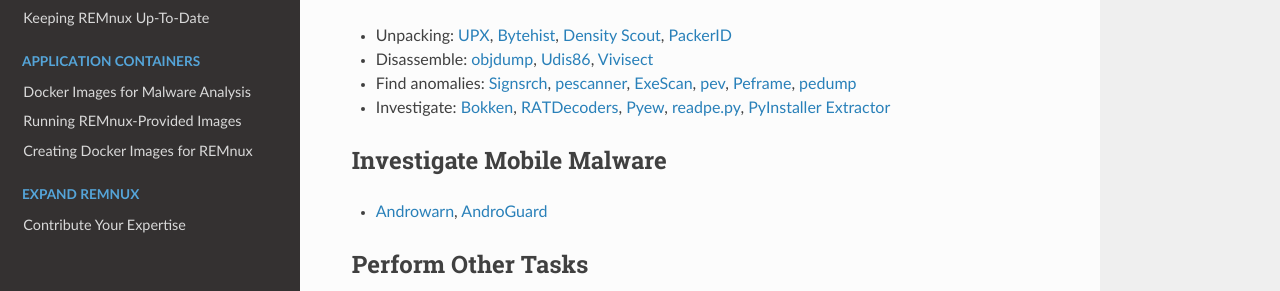
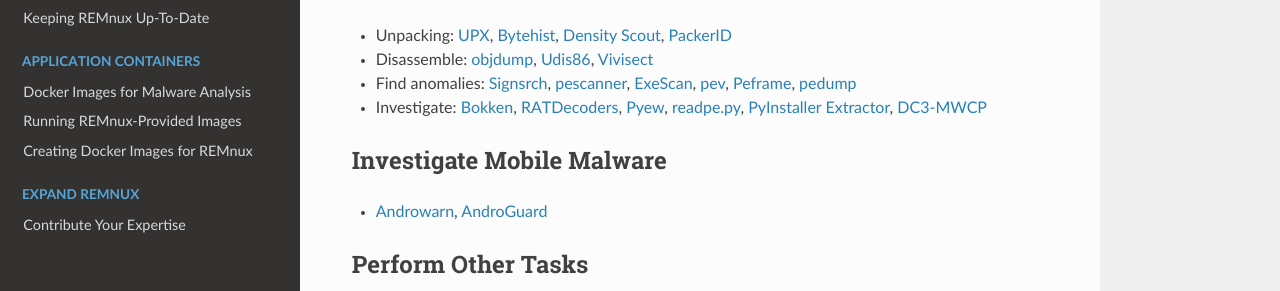
Before and after one commit to wzod/docs, an MkDocs documentation site: the page built from source/distro/tools.md, in a window 1280 px wide and 900 px high, scrolled down 1545 px. Shown: the part 266-557 px from the top of the window. Built offline with MkDocs 1.6.1, drawn with Linux system fonts in a browser that asks for light colours; nearby versions of some CDN libraries; old or Windows-style settings are respelled for this version of MkDocs.

Commit message:
Added a reference to DC3-MWCP

```diff
--- a/source/distro/tools.md
+++ b/source/distro/tools.md
@@ -61,7 +61,7 @@
 - Unpacking: [UPX](http://upx.sourceforge.net/), [Bytehist](https://www.cert.at/downloads/software/bytehist_en.html), [Density Scout](http://www.cert.at/downloads/software/densityscout_en.html), [PackerID](http://handlers.sans.org/jclausing/packerid.py)
 - Disassemble: [objdump](http://en.wikipedia.org/wiki/Objdump), [Udis86](http://udis86.sourceforge.net/), [Vivisect](http://visi.kenshoto.com/viki/Vivisect)
 - Find anomalies: [Signsrch](http://aluigi.altervista.org/mytoolz.htm), [pescanner](https://code.google.com/p/malwarecookbook/source/browse/trunk/3/8/pescanner.py), [ExeScan](http://securityxploded.com/exe-scan.php), [pev](http://pev.sourceforge.net/), [Peframe](https://github.com/guelfoweb/peframe), [pedump](http://pedump.me/)
-- Investigate: [Bokken](https://inguma.eu/projects/bokken), [RATDecoders](https://github.com/kevthehermit/RATDecoders), [Pyew](https://code.google.com/p/pyew/), [readpe.py](https://github.com/crackinglandia/pype32), [PyInstaller Extractor](https://github.com/zrax/pycdc)
+- Investigate: [Bokken](https://inguma.eu/projects/bokken), [RATDecoders](https://github.com/kevthehermit/RATDecoders), [Pyew](https://code.google.com/p/pyew/), [readpe.py](https://github.com/crackinglandia/pype32), [PyInstaller Extractor](https://github.com/zrax/pycdc), [DC3-MWCP](https://github.com/Defense-Cyber-Crime-Center/DC3-MWCP)
 
 ## Investigate Mobile Malware
 
```
Also changed, not shown: source/distro/use.md (+1 -1 lines).
